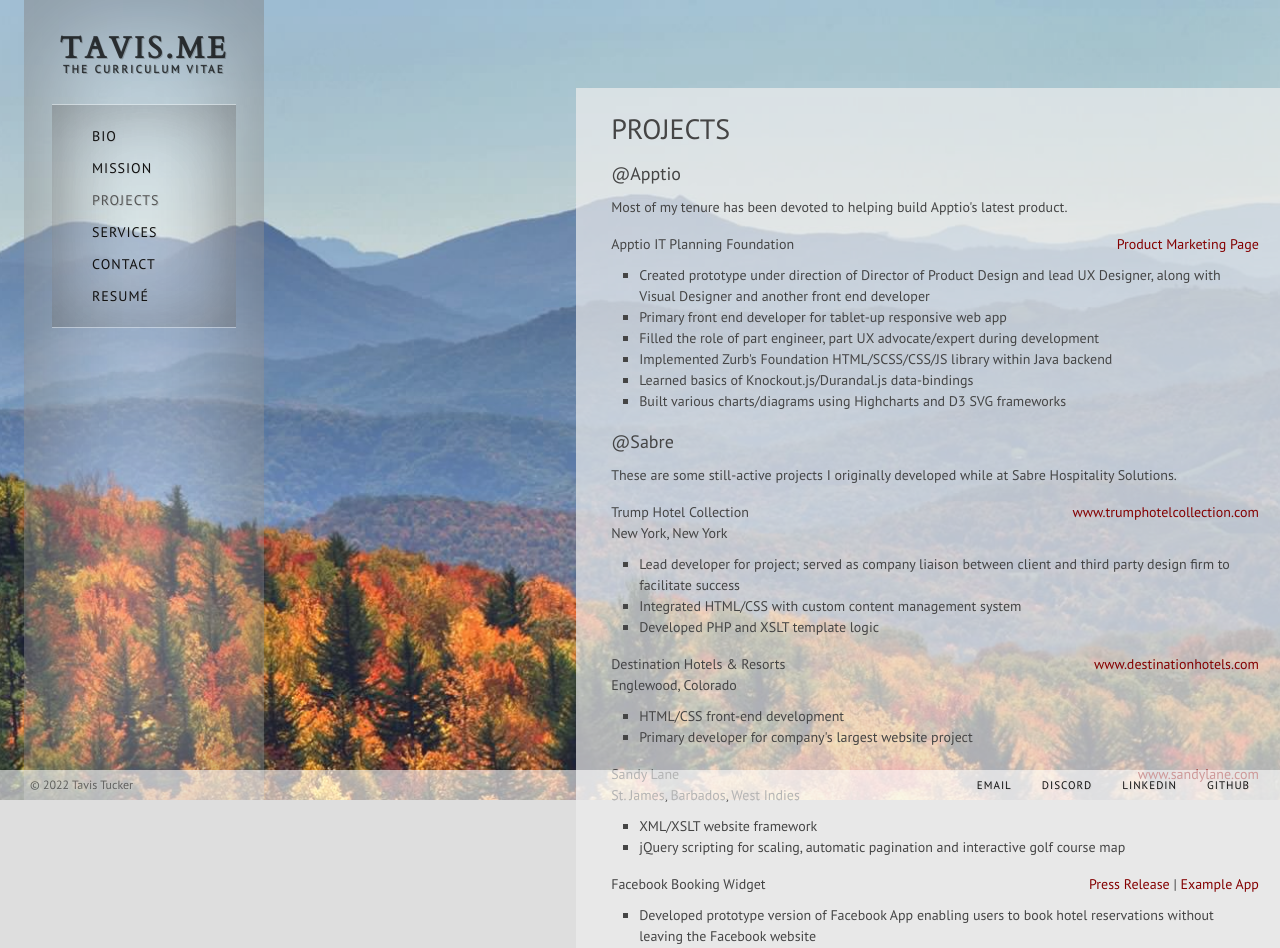
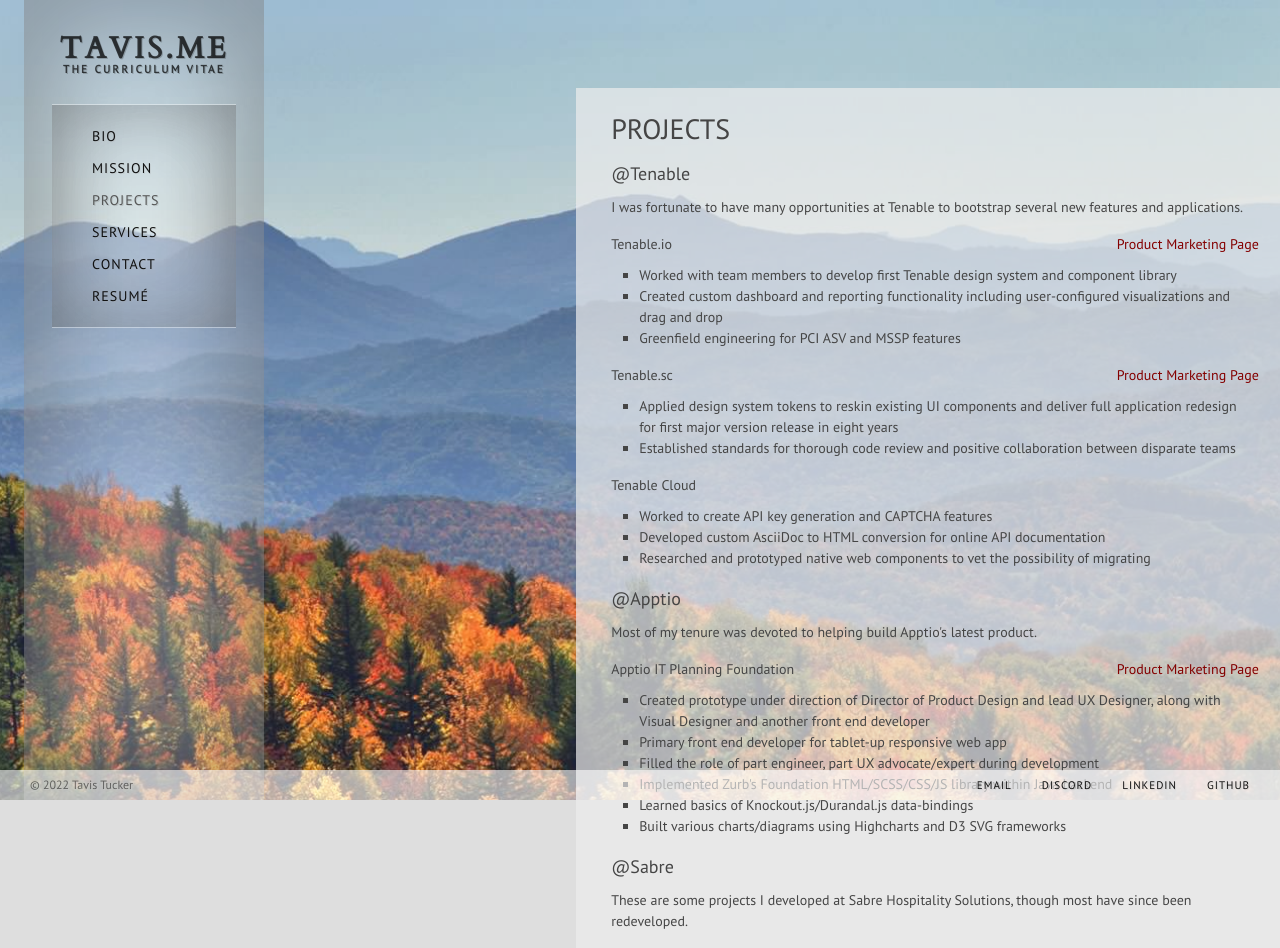
Before and after one commit to ttucker/tavis.me, a Next.js app: page /projects in a window 1280 px wide. Shown: the top 948 px of the page. Built offline with nearby package versions, Linux system fonts and the light colour scheme.

Commit message:
Update content on projects page

```diff
--- a/pages/projects.tsx
+++ b/pages/projects.tsx
@@ -15,8 +15,41 @@
       <main>
         <Article>
             <h3>Projects</h3>
+
+            <h4>@Tenable</h4>
+            <p>I was fortunate to have many opportunities at Tenable to bootstrap several new features and applications.</p>
+            <dl>
+                <dt><Link key="tenable-io" href="https://www.tenable.com/products/tenable-io">Product Marketing Page</Link></dt>
+                <dd>Tenable.io</dd>
+                <dd>
+                    <ul>
+                        <li>Worked with team members to develop first Tenable design system and component library</li>
+                        <li>Created custom dashboard and reporting functionality including user-configured visualizations and drag and drop</li>
+                        <li>Greenfield engineering for PCI ASV and MSSP features</li>
+                    </ul>
+                </dd>
+
+                <dt><Link key="tenable-sc" href="https://www.tenable.com/products/tenable-sc">Product Marketing Page</Link></dt>
+                <dd>Tenable.sc</dd>
+                <dd>
+                    <ul>
+                        <li>Applied design system tokens to reskin existing UI components and deliver full application redesign for first major version release in eight years</li>
+                        <li>Established standards for thorough code review and positive collaboration between disparate teams</li>
+                    </ul>
+                </dd>
+
+                <dd>Tenable Cloud</dd>
+                <dd>
+                    <ul>
+                        <li>Worked to create API key generation and CAPTCHA features</li>
+                        <li>Developed custom AsciiDoc to HTML conversion for online API documentation</li>
+                        <li>Researched and prototyped native web components to vet the possibility of migrating</li>
+                    </ul>
+                </dd>
+            </dl>
+
             <h4>@Apptio</h4>
-            <p>Most of my tenure has been devoted to helping build Apptio&#39;s latest product.</p>
+            <p>Most of my tenure was devoted to helping build Apptio&#39;s latest product.</p>
             <dl>
                 <dt><Link key="it-planning" href="http://www.apptio.com/applications/it-planning">Product Marketing Page</Link></dt>
                 <dd>Apptio IT Planning Foundation</dd>
@@ -34,9 +67,17 @@
             </dl>
 
             <h4>@Sabre</h4>
-            <p>These are some still-active projects I originally developed while at Sabre Hospitality Solutions.</p>
+            <p>These are some projects I developed at Sabre Hospitality Solutions, though most have since been redeveloped.</p>
             <dl>
-                <dt><Link key="trump" href="http://www.trumphotelcollection.com">www.trumphotelcollection.com</Link></dt>
+                <dt><Link key="sandy-lane" href="https://www.sandylane.com/barbados-golf/green-monkey-golf-course">sandylane.com</Link></dt>
+                <dd>Sandy Lane</dd>
+                <dd>St. James, Barbados, West Indies</dd>
+                <dd>
+                    <ul>
+                        <li>XML/XSLT website framework</li>
+                        <li>jQuery scripting for scaling, automatic pagination and interactive golf course map</li>
+                    </ul>
+                </dd>
                 <dd>Trump Hotel Collection</dd>
                 <dd>New York, New York</dd>
                 <dd>
@@ -46,8 +87,7 @@
                         <li>Developed PHP and XSLT template logic</li>
                     </ul>
                 </dd>
-                <dt><Link key="destination-hotels" href="http://www.destinationhotels.com">www.destinationhotels.com</Link></dt>
-                <dd>Destination Hotels & Resorts</dd>
+                <dd>Destination Hotels &amp; Resorts</dd>
                 <dd>Englewood, Colorado</dd>
                 <dd>
                     <ul>
@@ -55,18 +95,6 @@
                         <li>Primary developer for company&#39;s largest website project</li>
                     </ul>
                 </dd>
-                <dt><Link key="sandy-lane" href="http://www.sandylane.com">www.sandylane.com</Link></dt>
-                <dd>Sandy Lane</dd>
-                <dd>St. James, Barbados, West Indies</dd>
-                <dd>
-                    <ul>
-                        <li>XML/XSLT website framework</li>
-                        <li>jQuery scripting for scaling, automatic pagination and interactive golf course map</li>
-                    </ul>
-                </dd>
-                <dt>
-                    <Link key="press-release" href="http://www.sabrehospitality.com/press/grand-millennium-kuala-lumpur-debuts-integrated-facebook-hotel-booking-system">Press Release</Link> | <Link key="montage" href="https://www.facebook.com/MontageBeverlyHills/app_388250147877485">Example App</Link>
-                </dt>
                 <dd>Facebook Booking Widget</dd>
                 <dd>
                     <ul>
```
